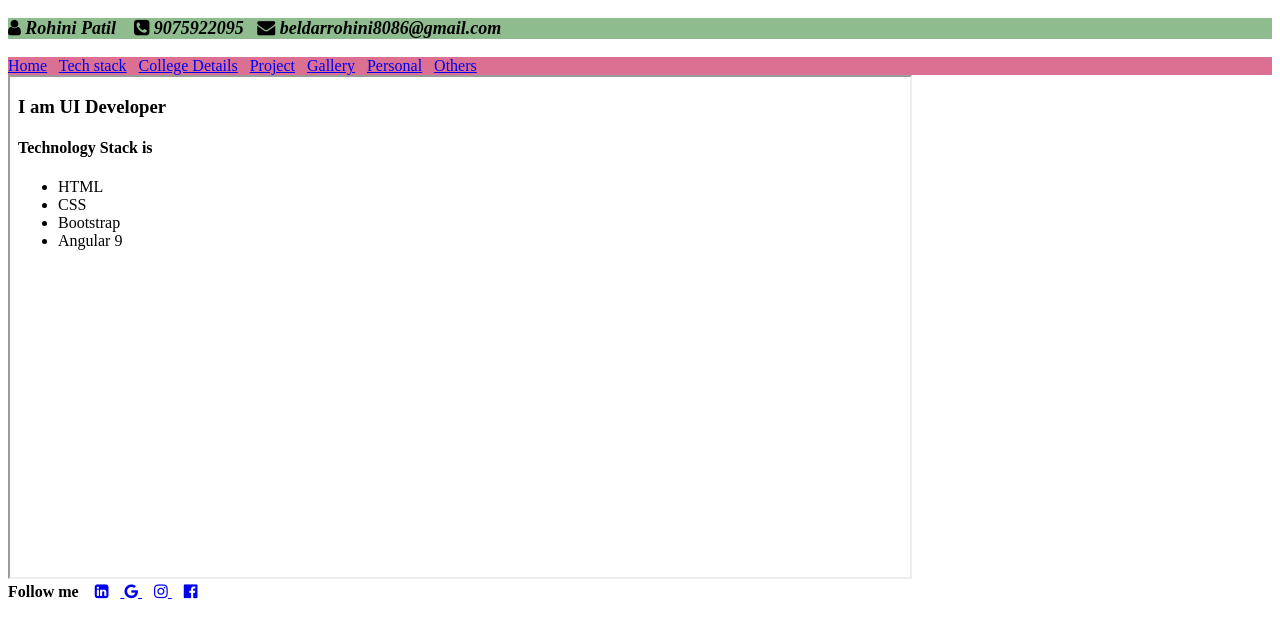
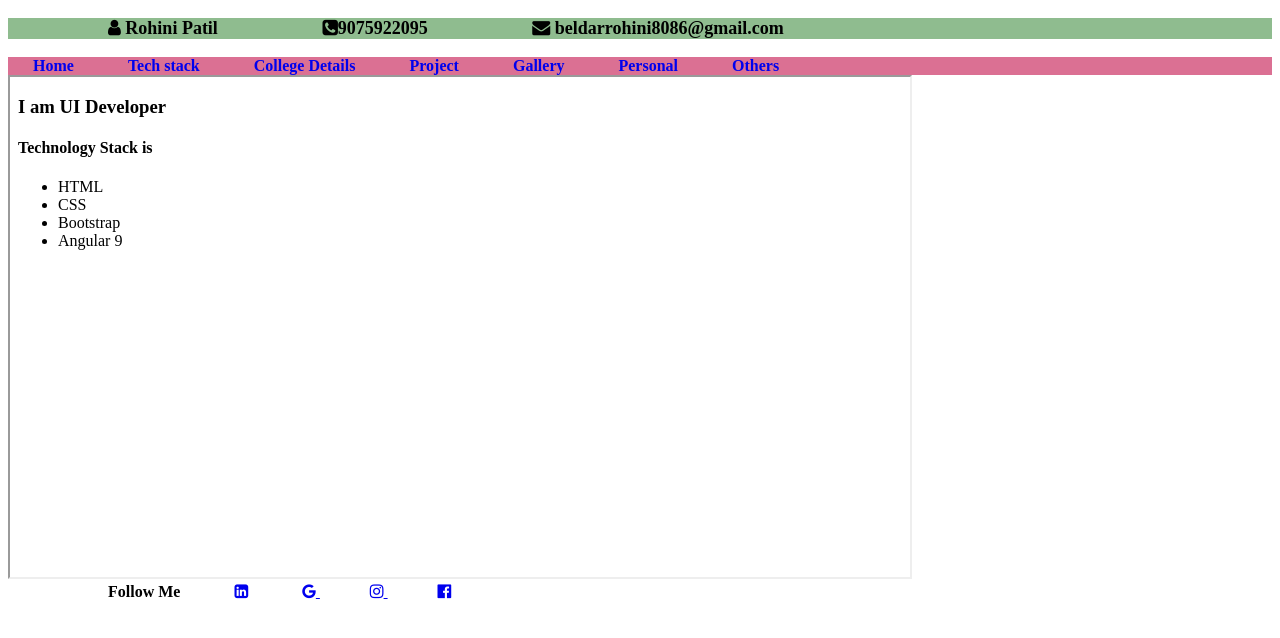
Before and after one commit to RohiniBabanPatil68/MyProfile, a plain HTML site: page basic_css.html in a window 1280 px wide. Drawn offline with Linux system fonts and the light colour scheme.

Commit message:
padding & Margine
padding & Margine

```diff
--- a/basic_css.html
+++ b/basic_css.html
@@ -6,7 +6,7 @@
             header{
                 color: black;
                 background-color: darkseagreen;
-            }
+                            }
             nav{
                 color: darkmagenta;
                 background-color:palevioletred
@@ -17,38 +17,56 @@
             font-style:italic;
             text-align:start;
            }
+           .header_sec i {
+            padding-left: 100px;
 
+            }
+
+            .nav_items a{
+                text-decoration: none;
+                padding: 25px;
+            }
+            .footer_part{
+                font-weight: 200;
+                padding-left: 100px;
+            }
+            .footer_icons i{
+                padding-left: 50px;
+            }
         </style>
         <link rel="stylesheet" href="https://cdnjs.cloudflare.com/ajax/libs/font-awesome/4.7.0/css/font-awesome.min.css">
     </head>
     <body>
 <header class="header_secton">
-    <p>
-    <i class="fa fa-user" aria-hidden="true"></i> <strong> Rohini Patil</strong> &nbsp;&nbsp;
-    <i class="fa fa-phone-square" aria-hidden="true"></i><strong> 9075922095</strong>&nbsp;&nbsp;
-    <i class="fa fa-envelope" aria-hidden="true"></i><strong> beldarrohini8086@gmail.com</strong>
+    <p class="header_sec">
+        <span> <i class="fa fa-user" aria-hidden="true"><strong> Rohini Patil</strong></i>  </span>
+        <span> <i class="fa fa-phone-square" aria-hidden="true"><strong>9075922095</strong> </i></span>
+        <span> <i class="fa fa-envelope" aria-hidden="true"><strong> beldarrohini8086@gmail.com</i></span>
+
 </p>
+</header>
 
-</header>
-<nav>
-    <a href="Home.Html" target="myFrame">Home</a>&nbsp;&nbsp;
-    <a href="techStack.html" target="myFrame">Tech stack</a>&nbsp;&nbsp;
-    <a href="CollegeDetails.html" target="myFrame">College Details</a>&nbsp;&nbsp;
-    <a href="Project_Details.html" target="myFrame">Project</a>&nbsp;&nbsp;
-    <a href="gallary.html" target="myFrame">Gallery</a>&nbsp;&nbsp;
-    <a href="PersonalDetails.html" target="myFrame">Personal</a>&nbsp;&nbsp;
-    <a href="other.html" target="myFrame">Others</a>
+
+<nav class="nav_items">
+    <span>  <a href="Home.Html" target="myFrame">Home</a></span>
+    <span> <a href="techStack.html" target="myFrame">Tech stack</a></span>
+    <span><a href="CollegeDetails.html" target="myFrame">College Details</a></span>
+    <span><a href="Project_Details.html" target="myFrame">Project</a></span>
+    <span><a href="gallary.html" target="myFrame">Gallery</a></span>
+    <span> <a href="PersonalDetails.html" target="myFrame">Personal</a></span>
+    <span><a href="other.html" target="myFrame">Others</a></span>
 </nav>
+
 <iframe name="myFrame" src="info.html" height="500" width="900" border:none> </iframe>
 
     </body>
     <footer>
 
-<strong> Follow me</strong> &nbsp;&nbsp;
-<a href="https://in.linkedin.com/"> <i class="fa fa-linkedin-square" aria-hidden="true"></i></a>
-&nbsp;&nbsp;<a href="https://www.google.com/"> <i class="fa fa-google" aria-hidden="true"></i> </a>&nbsp;&nbsp;
-<a href="https://www.instagram.com/accounts/login/"><i class="fa fa-instagram" aria-hidden="true"></i> </a>&nbsp;&nbsp;
-<a href="https://www.facebook.com/"> <i class="fa fa-facebook-official" aria-hidden="true"></i></a>
+<span class="footer_part"><strong>Follow Me</strong> </span>
+<span class="footer_icons"><a href="https://in.linkedin.com/"> <i class="fa fa-linkedin-square" aria-hidden="true"></i></a></span>
+<span class="footer_icons"><a href="https://www.google.com/"> <i class="fa fa-google" aria-hidden="true"></i> </a></span>
+<span class="footer_icons"><a href="https://www.instagram.com/accounts/login/"><i class="fa fa-instagram" aria-hidden="true"></i> </a></span>
+<span class="footer_icons"><a href="https://www.facebook.com/"> <i class="fa fa-facebook-official" aria-hidden="true"></i></a></span>
 
 
 
```
Also changed, not shown: Home.Html (+9 -4 lines), Project_Details.html (+19 -10 lines), index.html (+19 -12 lines), techStack.html (+2 -0 lines).
